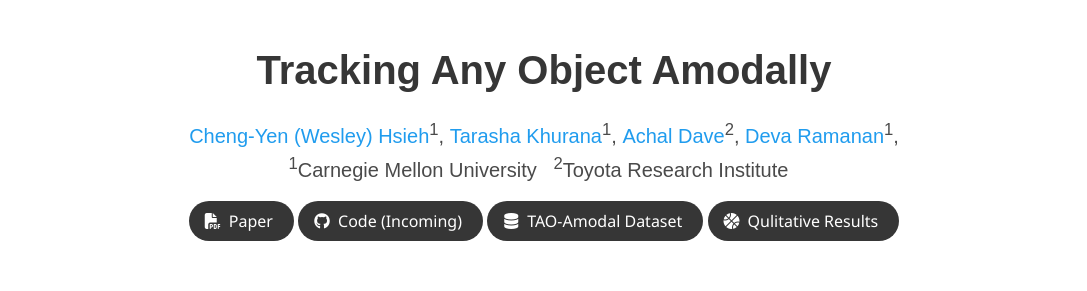
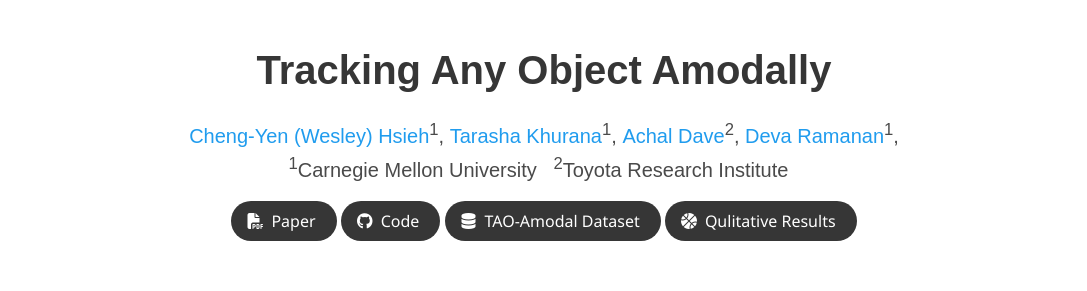
Before and after one commit to tao-amodal/tao-amodal.github.io, a plain HTML site: page index.html in a window 1280 px wide. Shown: the top 291 px of the page, without its empty margins (96-1183 px from the left). Drawn offline with Linux system fonts and the light colour scheme; a script that the page names is missing; some icons are missing; a web font is replaced by a local one.

Commit message:
Addd github link

```diff
--- a/index.html
+++ b/index.html
@@ -100,11 +100,12 @@
                 </span> -->
                 <!-- Code Link. -->
                 <span class="link-block">
-                  <a href="index.html" class="external-link button is-normal is-rounded is-dark">
+                  <a href="https://github.com/WesleyHsieh0806/TAO-Amodal"
+                    class="external-link button is-normal is-rounded is-dark">
                     <span class="icon">
                       <i class="fab fa-github"></i>
                     </span>
-                    <span>Code (Incoming)</span>
+                    <span>Code</span>
                   </a>
                 </span>
                 <!-- PDF Link. -->
```
